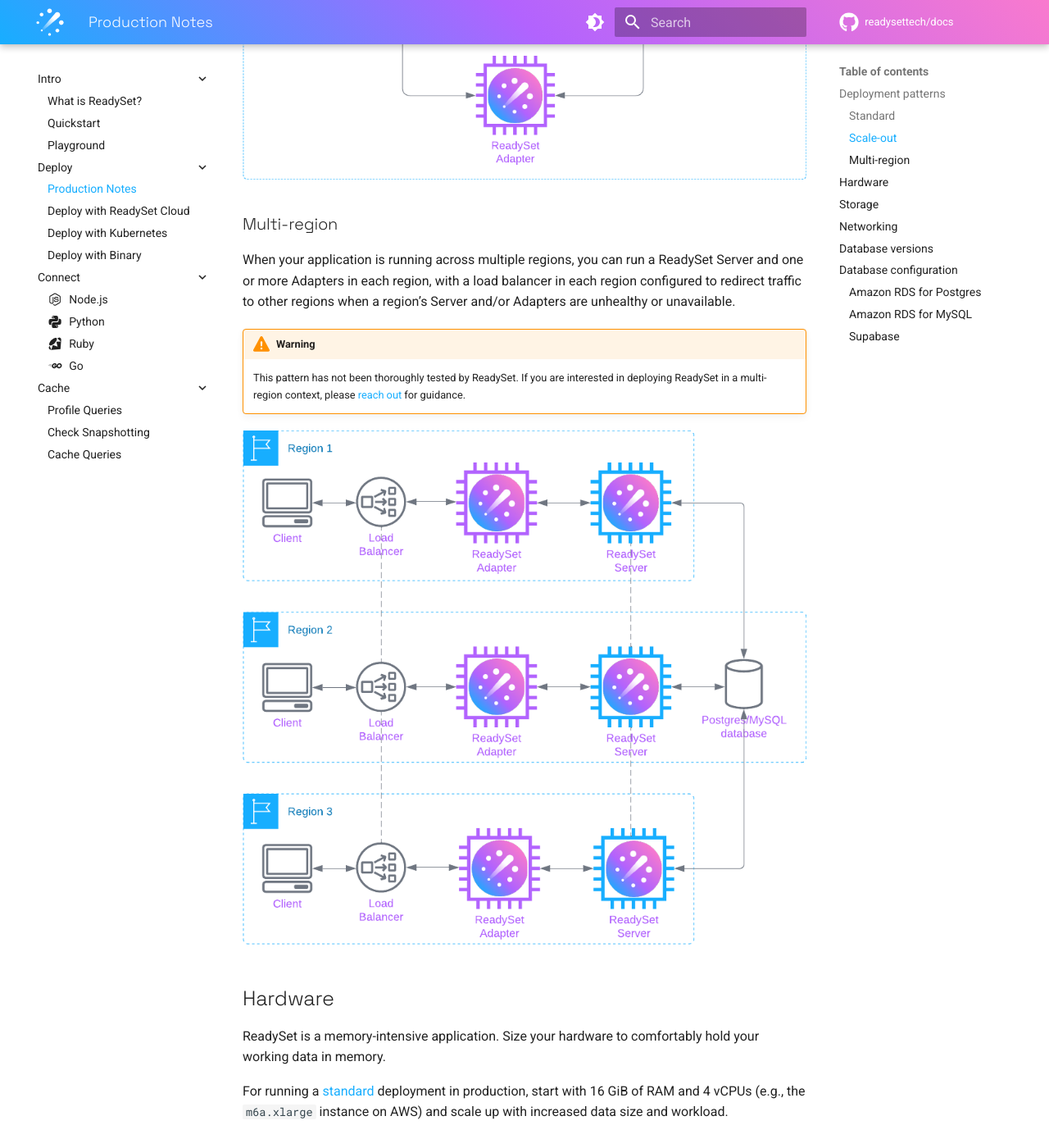
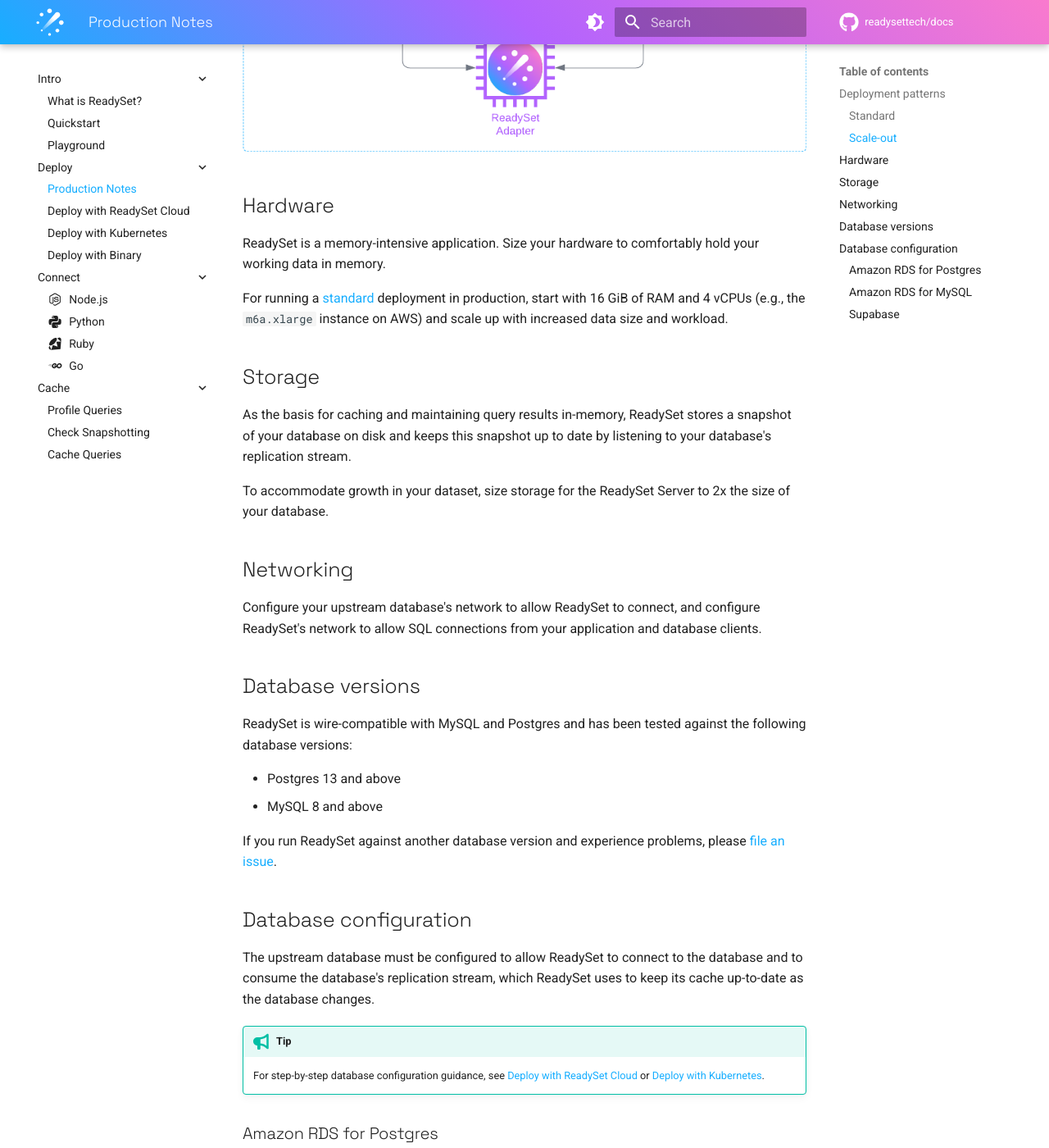
Before and after one commit to readysettech/docs-old, an MkDocs documentation site: the page built from docs/guides/deploy/production-notes.md, in a window 1280 px wide and 1400 px high, scrolled down 2340 px. Shown: the whole window at 82% size. Built offline with MkDocs 1.6.1 and Material for MkDocs 9.7.7, drawn with Linux system fonts in a browser that asks for light colours; comment, search, counter and statistics services are not loaded; some of the changed text lies outside the part shown.

Commit message:
remove multi-region

```diff
--- a/docs/guides/deploy/production-notes.md
+++ b/docs/guides/deploy/production-notes.md
@@ -17,7 +17,6 @@
 
 - [Standard](#standard)
 - [Scale out](#scale-out)
-- [Multi-region](#multi-region)
 
 !!! tip
 
@@ -43,16 +42,6 @@
 
 ![Scale out](../../assets/deployment-pattern-scale-out.png)
 
-### Multi-region
-
-When your application is running across multiple regions, you can run a ReadySet Server and one or more Adapters in each region, with a load balancer in each region configured to redirect traffic to other regions when a region’s Server and/or Adapters are unhealthy or unavailable.
-
-!!! warning
-
-    This pattern has not been thoroughly tested by ReadySet. If you are interested in deploying ReadySet in a multi-region context, please [reach out](mailto:info@readyset.io) for guidance.
-
-![Multi-region](../../assets/deployment-pattern-multi-server.png)
-
 ## Hardware
 
 ReadySet is a memory-intensive application. Size your hardware to comfortably hold your working data in memory.
@@ -73,8 +62,8 @@
 
 ReadySet is wire-compatible with MySQL and Postgres and has been tested against the following database versions:
 
-- Postgres 13 and 14
-- MySQL 8
+- Postgres 13 and above
+- MySQL 8 and above
 
 If you run ReadySet against another database version and experience problems, please [file an issue](https://github.com/readysettech/readyset/issues/new/choose).
 
```
